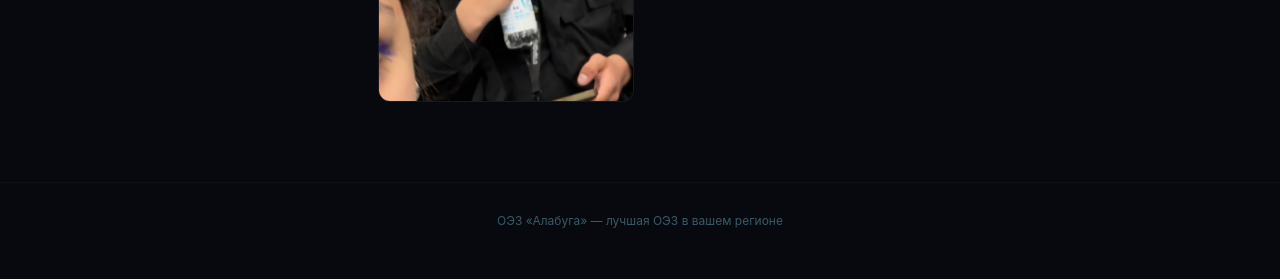
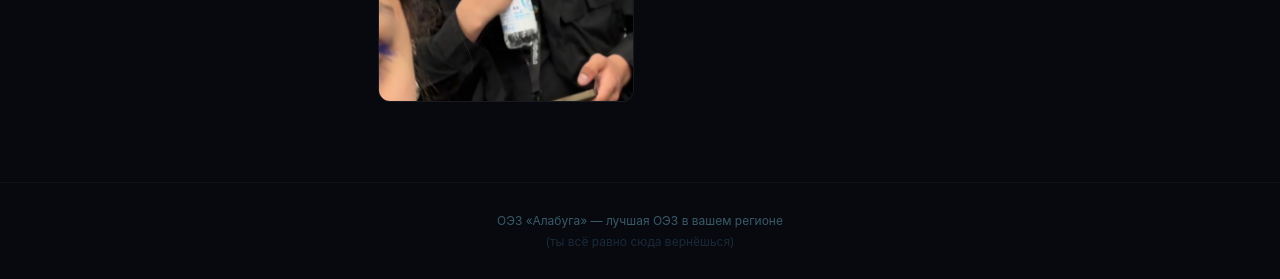
Before and after one commit to IlyaSigma111/tyumen-alabuga, a plain HTML site: page index.html in a window 1280 px wide. Shown: the part 2664-2943 px from the top of the page. Before the commit the page ends 2922 px from the top, so only its background shows below. Drawn offline with Linux system fonts and the light colour scheme.

Commit message:
смешная ссылка в футере

```diff
--- a/index.html
+++ b/index.html
@@ -272,6 +272,7 @@
 
   <div class="footer">
     <a href="https://ilyasigma111.github.io/alabuga-forever/">ОЭЗ «Алабуга» — лучшая ОЭЗ в вашем регионе</a>
+    <span style="display:block;margin-top:6px;color:#1a2a3a;">(ты всё равно сюда вернёшься)</span>
   </div>
 
   <script>
```
